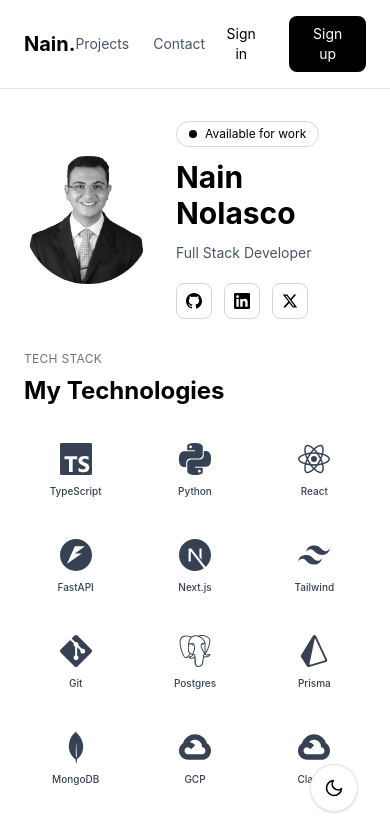
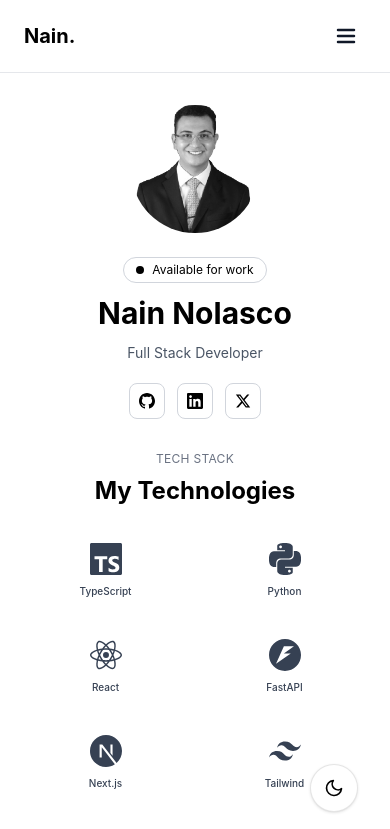
Before and after one commit to nainnolsan/frontend, a React app: page / in a window 390 px wide. Shown: the top 829 px of the page. Built offline with nearby package versions, Linux system fonts and the light colour scheme; no server answers; the HTML template or start-up script is replaced by a standard one.

Commit message:
Design 3

```diff
--- a/src/components/Hero.tsx
+++ b/src/components/Hero.tsx
@@ -35,7 +35,7 @@ const Hero = () => {
       <div className="grid grid-cols-1 lg:grid-cols-2 gap-8">
 
         {/* Columna Izquierda - Perfil */}
-        <div className="flex flex-row gap-6 items-center">
+        <div className="flex flex-col lg:flex-row gap-6 items-center lg:items-center justify-center lg:justify-start">
 
           {/* Imagen circular */}
           <img
@@ -45,7 +45,7 @@ const Hero = () => {
           />
 
           {/* Contenido a la derecha de la imagen */}
-          <div className="flex flex-col justify-center space-y-3">
+          <div className="flex flex-col justify-center items-center lg:items-start space-y-3">
 
             {/* Badge */}
             <div className="inline-flex items-center gap-2 px-3 py-1 border border-gray-300 dark:border-gray-700 rounded-full text-xs w-fit">
@@ -57,12 +57,12 @@ const Hero = () => {
             </div>
 
             {/* Nombre */}
-            <h1 className="text-3xl md:text-4xl font-bold text-black dark:text-white">
+            <h1 className="text-3xl md:text-4xl font-bold text-black dark:text-white text-center lg:text-left">
               Nain Nolasco
             </h1>
 
             {/* Descripción */}
-            <p className="text-sm text-gray-600 dark:text-gray-400">
+            <p className="text-sm text-gray-600 dark:text-gray-400 text-center lg:text-left">
               Full Stack Developer
             </p>
 
@@ -106,7 +106,7 @@ const Hero = () => {
         <div className="flex flex-col justify-center">
 
           {/* Header */}
-          <div className="mb-6">
+          <div className="mb-6 text-center lg:text-left">
             <p className="text-xs text-gray-500 uppercase tracking-wide mb-2">TECH STACK</p>
             <h2 className="text-2xl font-bold text-black dark:text-white">
               My Technologies
@@ -114,7 +114,7 @@ const Hero = () => {
           </div>
 
           {/* Tech grid */}
-          <div className="grid grid-cols-3 md:grid-cols-6 gap-4">
+          <div className="grid grid-cols-2 sm:grid-cols-3 md:grid-cols-6 gap-4">
             {technologies.map((tech) => {
               const Icon = tech.Icon;
               return (
--- a/src/components/Navbar.tsx
+++ b/src/components/Navbar.tsx
@@ -1,11 +1,13 @@
+import { useState } from 'react';
 import { useNavigation } from '../context/NavigationContext';
 
 const Navbar = () => {
   const { setPage } = useNavigation();
+  const [isMenuOpen, setIsMenuOpen] = useState(false);
 
   return (
     <nav className="sticky top-0 z-40 w-full bg-white/80 dark:bg-black/80 backdrop-blur-md border-b border-gray-200 dark:border-gray-800 transition-colors">
-      <div className="max-w-7xl mx-auto px-6 py-4">
+      <div className="max-w-7xl mx-auto px-6 py-4 relative">
         <div className="flex items-center justify-between">
 
           {/* Logo */}
@@ -13,8 +15,8 @@ const Navbar = () => {
             Nain.
           </a>
 
-          {/* Links - Centro */}
-          <div className="flex items-center gap-6">
+          {/* Links - Desktop */}
+          <div className="hidden md:flex items-center gap-6">
             <a
               href="#projects"
               className="text-sm text-gray-600 dark:text-gray-400 hover:text-black dark:hover:text-white transition-colors"
@@ -29,8 +31,8 @@ const Navbar = () => {
             </a>
           </div>
 
-          {/* Botones Sign in / Sign up */}
-          <div className="flex items-center gap-3">
+          {/* Botones Sign in / Sign up - Desktop */}
+          <div className="hidden md:flex items-center gap-3">
             <button
               onClick={() => setPage('login')}
               className="px-4 py-2 text-sm text-black dark:text-white hover:opacity-70 transition-opacity"
@@ -45,7 +47,74 @@ const Navbar = () => {
             </button>
           </div>
 
+          {/* Botón Menú Hamburguesa - Mobile */}
+          <button
+            onClick={() => setIsMenuOpen(!isMenuOpen)}
+            className="md:hidden relative z-50 p-2 bg-white/80 dark:bg-black/80 hover:bg-gray-100 dark:hover:bg-gray-900 rounded-lg transition-colors"
+            aria-label="Toggle menu"
+          >
+            {isMenuOpen ? (
+              <svg className="w-6 h-6 text-gray-900 dark:text-white" fill="none" stroke="currentColor" viewBox="0 0 24 24">
+                <path strokeLinecap="round" strokeLinejoin="round" strokeWidth={3} d="M6 18L18 6M6 6l12 12" />
+              </svg>
+            ) : (
+              <svg className="w-6 h-6 text-gray-900 dark:text-white" fill="none" stroke="currentColor" viewBox="0 0 24 24">
+                <path strokeLinecap="round" strokeLinejoin="round" strokeWidth={2.5} d="M4 6h16M4 12h16M4 18h16" />
+              </svg>
+            )}
+          </button>
+
         </div>
+
+        {/* Overlay con blur para menú mobile */}
+        {isMenuOpen && (
+          <div
+            className="fixed inset-0 bg-white/30 dark:bg-black/40 backdrop-blur-2xl z-30"
+            onClick={() => setIsMenuOpen(false)}
+          />
+        )}
+
+        {/* Menú Mobile */}
+        {isMenuOpen && (
+          <div className="absolute top-full left-0 right-0 md:hidden mt-0 bg-white/70 dark:bg-black/70 backdrop-blur-xl border-b border-gray-200 dark:border-gray-800 shadow-2xl z-40">
+            <div className="px-6 py-4 space-y-3">
+            <a
+              href="#projects"
+              onClick={() => setIsMenuOpen(false)}
+              className="block px-4 py-2 text-sm text-black dark:text-white hover:bg-gray-100 dark:hover:bg-gray-900 rounded-lg transition-colors"
+            >
+              Projects
+            </a>
+            <a
+              href="#contact"
+              onClick={() => setIsMenuOpen(false)}
+              className="block px-4 py-2 text-sm text-black dark:text-white hover:bg-gray-100 dark:hover:bg-gray-900 rounded-lg transition-colors"
+            >
+              Contact
+            </a>
+            <div className="pt-2 border-t border-gray-200 dark:border-gray-800 space-y-2">
+              <button
+                onClick={() => {
+                  setPage('login');
+                  setIsMenuOpen(false);
+                }}
+                className="block w-full px-4 py-2 text-sm text-center text-black dark:text-white hover:bg-gray-100 dark:hover:bg-gray-900 rounded-lg transition-colors"
+              >
+                Sign in
+              </button>
+              <button
+                onClick={() => {
+                  setPage('signup');
+                  setIsMenuOpen(false);
+                }}
+                className="block w-full px-4 py-2 text-sm text-center bg-black dark:bg-white text-white dark:text-black rounded-lg hover:opacity-80 transition-opacity"
+              >
+                Sign up
+              </button>
+            </div>
+            </div>
+          </div>
+        )}
       </div>
     </nav>
   );
--- a/src/context/ThemeContext.tsx
+++ b/src/context/ThemeContext.tsx
@@ -11,11 +11,15 @@ interface ThemeContextType {
 const ThemeContext = createContext<ThemeContextType | undefined>(undefined);
 
 export const ThemeProvider = ({ children }: { children: ReactNode }) => {
+  const [userPreference, setUserPreference] = useState<boolean>(false);
   const [theme, setTheme] = useState<Theme>(() => {
     // Inicializar desde localStorage o sistema
     if (typeof window !== 'undefined') {
       const saved = localStorage.getItem('theme') as Theme | null;
-      if (saved) return saved;
+      const hasPreference = localStorage.getItem('hasUserPreference') === 'true';
+      if (saved && hasPreference) {
+        return saved;
+      }
       return window.matchMedia('(prefers-color-scheme: dark)').matches ? 'dark' : 'light';
     }
     return 'light';
@@ -25,16 +29,37 @@ export const ThemeProvider = ({ children }: { children: ReactNode }) => {
     const root = document.documentElement;
     root.classList.remove('light', 'dark');
     root.classList.add(theme);
-    localStorage.setItem('theme', theme);
-    console.log('Tema aplicado:', theme, 'Clases en html:', root.classList.toString());
-  }, [theme]);
+    // Solo guardar si el usuario ha elegido manualmente
+    if (userPreference) {
+      localStorage.setItem('theme', theme);
+      localStorage.setItem('hasUserPreference', 'true');
+    }
+  }, [theme, userPreference]);
+
+  // Escuchar cambios del tema del sistema en tiempo real
+  useEffect(() => {
+    const hasPreference = localStorage.getItem('hasUserPreference') === 'true';
+    setUserPreference(hasPreference);
+
+    const mediaQuery = window.matchMedia('(prefers-color-scheme: dark)');
+
+    const handleChange = (e: MediaQueryListEvent) => {
+      // Solo cambiar si el usuario NO ha elegido manualmente un tema
+      if (!hasPreference) {
+        setTheme(e.matches ? 'dark' : 'light');
+      }
+    };
+
+    // Agregar listener para cambios
+    mediaQuery.addEventListener('change', handleChange);
+
+    // Limpiar listener al desmontar
+    return () => mediaQuery.removeEventListener('change', handleChange);
+  }, []);
 
   const toggleTheme = () => {
-    setTheme(prev => {
-      const newTheme = prev === 'light' ? 'dark' : 'light';
-      console.log('Cambiando tema de', prev, 'a', newTheme);
-      return newTheme;
-    });
+    setUserPreference(true);
+    setTheme(prev => prev === 'light' ? 'dark' : 'light');
   };
 
   return (
```
